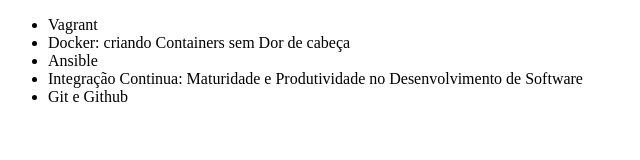
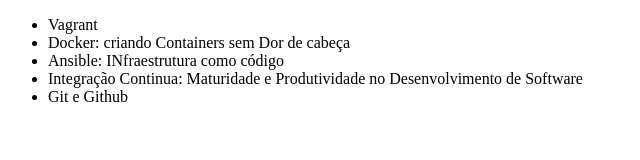
Before and after one commit to mateuscamargodev/index-alura, a plain HTML site: page index.html in a window 1280 px wide. Shown: the whole page, without its empty margins (0-640 px from the left). Drawn offline with Linux system fonts and the light colour scheme.

```diff
--- a/index.html
+++ b/index.html
@@ -8,7 +8,7 @@
     <ul>
         <li>Vagrant</li>
         <li>Docker: criando Containers sem Dor de cabeça</li>
-        <li>Ansible</li>
+        <li>Ansible: INfraestrutura como código</li>
         <li>Integração Continua: Maturidade e Produtividade no Desenvolvimento de Software</li>
         <li>Git e Github</li>
     </ul>
```
